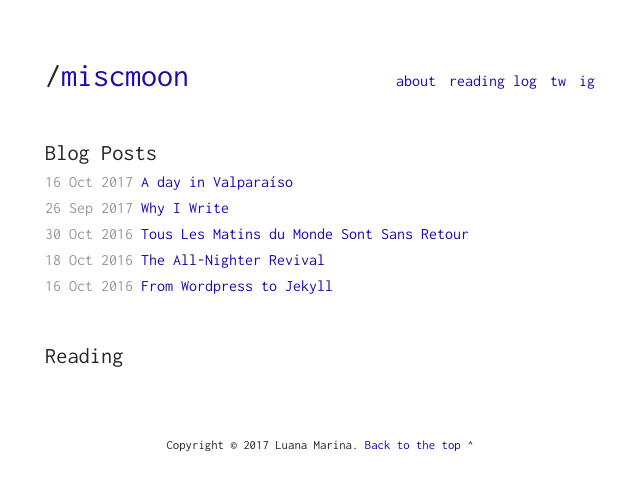
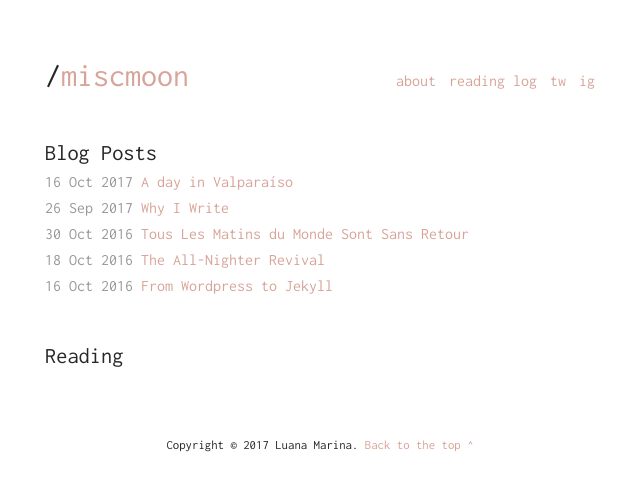
Before and after one commit to miscmoon/miscmoon.github.io, a Jekyll site: the page built from index.html, in a window 1280 px wide. Shown: the top 491 px of the page, without its empty margins (320-960 px from the left). Built offline with Jekyll 4.4.1, drawn with Linux system fonts in a browser that asks for light colours.

Commit message:
Standard hex codes

```diff
--- a/_sass/_config.scss
+++ b/_sass/_config.scss
@@ -1,14 +1,14 @@
 // COLORS
 $color-black: #272727;
-$color-white: #FFFFFF;
-$color-grey: #EEEEEE;
+$color-white: #fff;
+$color-grey: #eee;
 $color-grey-strong: #999;
-$color-link: #1A0DAB;
-$color-code: #00FF00;
-$color-hire-white: #FEFEFE;
+$color-link: #d8a499;
+$color-code: #00ff00;
+$color-hire-white: #fefefe;
 $color-hire-black: #272727;
-$color-hire-green: #B6EFD4;
-$color-hire-blue: #A0CCDA;
+$color-hire-green: #b6efd4;
+$color-hire-blue: #a0ccda;
 $color-hire-shadow: rgba(0, 0, 0, 0.2);
 
 // BREAKPOINTS
```
